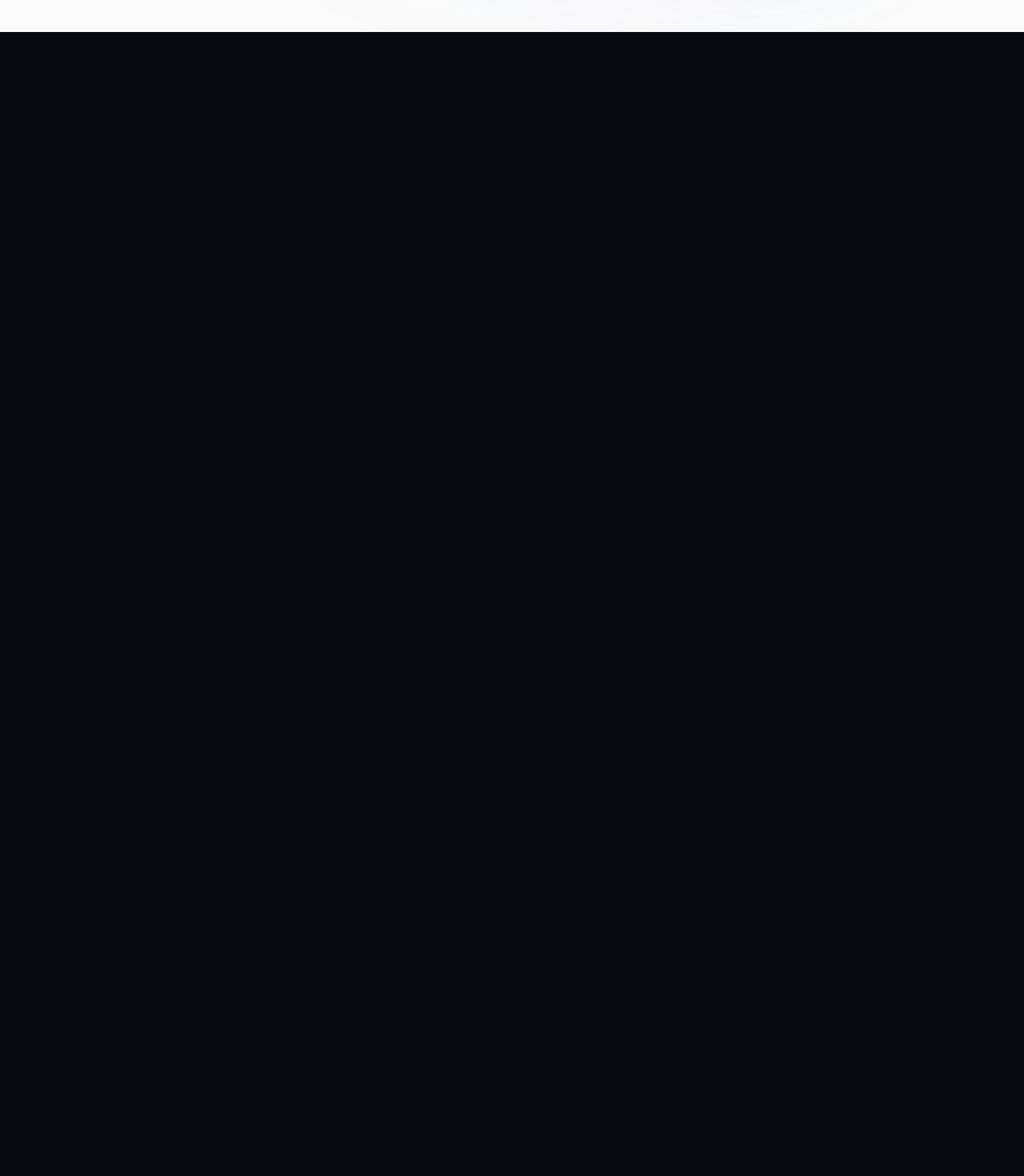
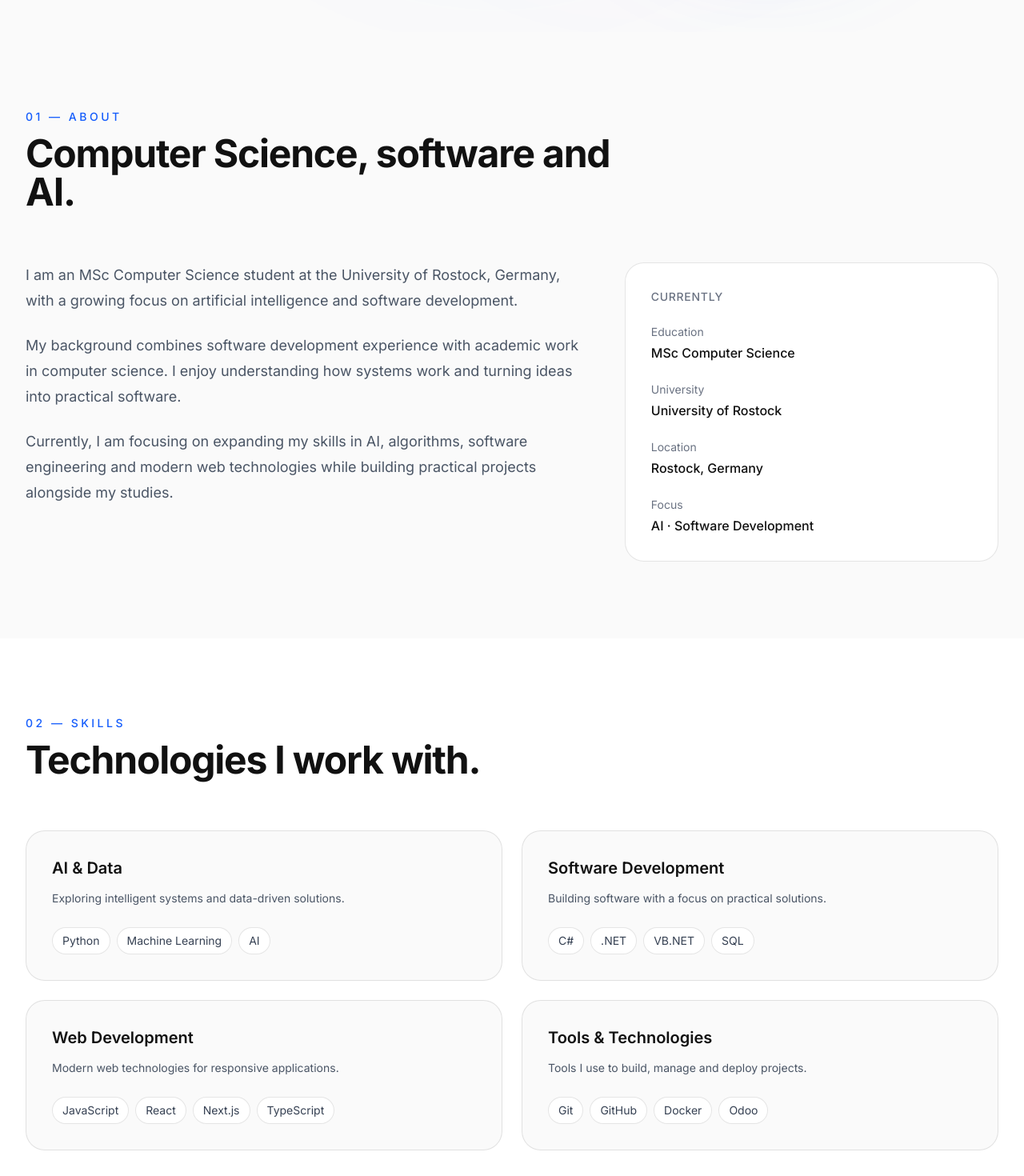
Before and after one commit to Mehrdad-Afshari/mehrdad-afshari-portfolio, a Next.js app: page / in a window 1280 px wide. Shown: the part 760-2230 px from the top of the page at 80% size. Before the commit the page ends 800 px from the top, so only its background shows below. Built offline with nearby package versions, Linux system fonts and the light colour scheme.

Commit message:
feat: add about and skills sections

```diff
--- a/app/page.tsx
+++ b/app/page.tsx
@@ -1,5 +1,7 @@
 import Navbar from "@/components/Navbar";
 import Hero from "@/components/Hero";
+import About from "@/components/About";
+import Skills from "@/components/Skills";
 
 export default function Home() {
   return (
@@ -7,6 +9,8 @@ export default function Home() {
       <Navbar />
       <main>
         <Hero />
+        <About />
+        <Skills />
       </main>
     </>
   );
--- /dev/null
+++ b/components/About.tsx
@@ -0,0 +1,86 @@
+export default function About() {
+  return (
+    <section
+      id="about"
+      className="bg-[#fafafa] py-24 text-[#111111] dark:bg-[#080b12] dark:text-white"
+    >
+      <div className="mx-auto max-w-7xl px-6 lg:px-8">
+
+        {/* Section Heading */}
+        <div className="mb-16">
+          <p className="mb-3 text-sm font-medium uppercase tracking-[0.25em] text-blue-600 dark:text-blue-400">
+            01 — About
+          </p>
+
+          <h2 className="max-w-3xl text-4xl font-bold tracking-tight sm:text-5xl">
+            Computer Science, software and AI.
+          </h2>
+        </div>
+
+        <div className="grid gap-12 lg:grid-cols-[1.5fr_1fr]">
+
+          {/* Main Text */}
+          <div className="space-y-6 text-lg leading-8 text-gray-600 dark:text-gray-400">
+            <p>
+              I am an MSc Computer Science student at the University of
+              Rostock, Germany, with a growing focus on artificial
+              intelligence and software development.
+            </p>
+
+            <p>
+              My background combines software development experience with
+              academic work in computer science. I enjoy understanding how
+              systems work and turning ideas into practical software.
+            </p>
+
+            <p>
+              Currently, I am focusing on expanding my skills in AI,
+              algorithms, software engineering and modern web technologies
+              while building practical projects alongside my studies.
+            </p>
+          </div>
+
+          {/* Quick Facts */}
+          <div className="rounded-3xl border border-black/10 bg-white p-8 dark:border-white/10 dark:bg-white/5">
+            <p className="mb-6 text-sm font-medium uppercase tracking-wider text-gray-500">
+              Currently
+            </p>
+
+            <div className="space-y-6">
+
+              <div>
+                <p className="text-sm text-gray-500">Education</p>
+                <p className="mt-1 font-medium">
+                  MSc Computer Science
+                </p>
+              </div>
+
+              <div>
+                <p className="text-sm text-gray-500">University</p>
+                <p className="mt-1 font-medium">
+                  University of Rostock
+                </p>
+              </div>
+
+              <div>
+                <p className="text-sm text-gray-500">Location</p>
+                <p className="mt-1 font-medium">
+                  Rostock, Germany
+                </p>
+              </div>
+
+              <div>
+                <p className="text-sm text-gray-500">Focus</p>
+                <p className="mt-1 font-medium">
+                  AI · Software Development
+                </p>
+              </div>
+
+            </div>
+          </div>
+
+        </div>
+      </div>
+    </section>
+  );
+}
--- /dev/null
+++ b/components/Skills.tsx
@@ -0,0 +1,73 @@
+const skillGroups = [
+  {
+    title: "AI & Data",
+    description: "Exploring intelligent systems and data-driven solutions.",
+    skills: ["Python", "Machine Learning", "AI"],
+  },
+  {
+    title: "Software Development",
+    description: "Building software with a focus on practical solutions.",
+    skills: ["C#", ".NET", "VB.NET", "SQL"],
+  },
+  {
+    title: "Web Development",
+    description: "Modern web technologies for responsive applications.",
+    skills: ["JavaScript", "React", "Next.js", "TypeScript"],
+  },
+  {
+    title: "Tools & Technologies",
+    description: "Tools I use to build, manage and deploy projects.",
+    skills: ["Git", "GitHub", "Docker", "Odoo"],
+  },
+];
+
+export default function Skills() {
+  return (
+    <section
+      id="skills"
+      className="bg-white py-24 text-[#111111] dark:bg-[#0d1017] dark:text-white"
+    >
+      <div className="mx-auto max-w-7xl px-6 lg:px-8">
+
+        <div className="mb-16">
+          <p className="mb-3 text-sm font-medium uppercase tracking-[0.25em] text-blue-600 dark:text-blue-400">
+            02 — Skills
+          </p>
+
+          <h2 className="max-w-3xl text-4xl font-bold tracking-tight sm:text-5xl">
+            Technologies I work with.
+          </h2>
+        </div>
+
+        <div className="grid gap-6 md:grid-cols-2">
+          {skillGroups.map((group) => (
+            <div
+              key={group.title}
+              className="rounded-3xl border border-black/10 bg-[#fafafa] p-8 transition duration-300 hover:-translate-y-1 hover:border-black/20 dark:border-white/10 dark:bg-white/5 dark:hover:border-white/20"
+            >
+              <h3 className="text-xl font-semibold">
+                {group.title}
+              </h3>
+
+              <p className="mt-3 text-sm leading-6 text-gray-600 dark:text-gray-400">
+                {group.description}
+              </p>
+
+              <div className="mt-6 flex flex-wrap gap-2">
+                {group.skills.map((skill) => (
+                  <span
+                    key={skill}
+                    className="rounded-full border border-black/10 bg-white px-3 py-1.5 text-sm text-gray-700 dark:border-white/10 dark:bg-white/5 dark:text-gray-300"
+                  >
+                    {skill}
+                  </span>
+                ))}
+              </div>
+            </div>
+          ))}
+        </div>
+
+      </div>
+    </section>
+  );
+}
```
